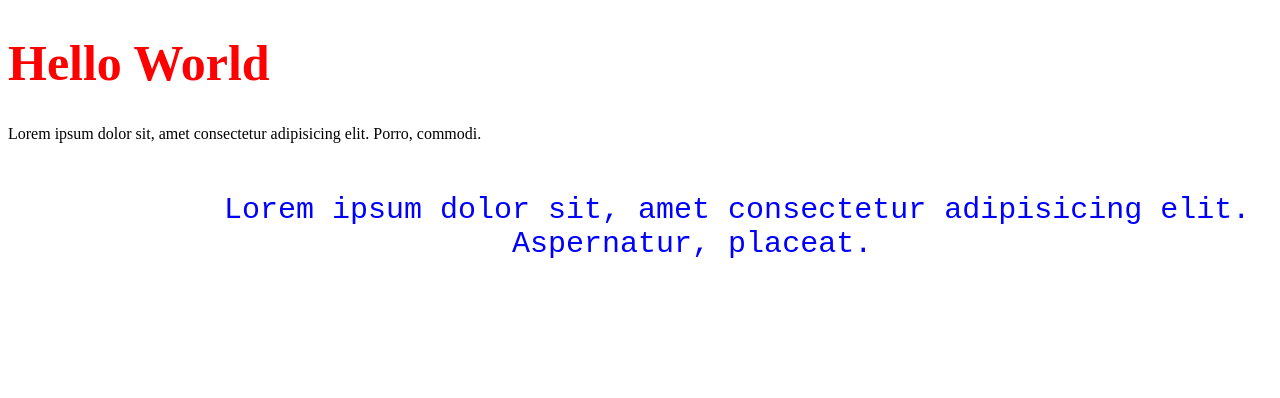
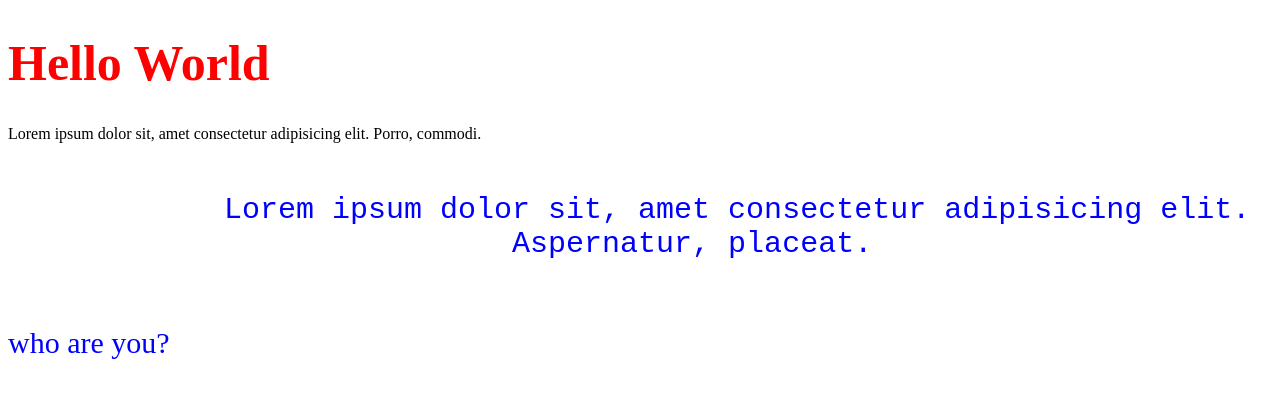
Before and after one commit to Ali-Nawab/Github-Checking, a plain HTML site: page index.html in a window 1280 px wide. Drawn offline with Linux system fonts and the light colour scheme.

Commit message:
conflict in main

```diff
--- a/index.html
+++ b/index.html
@@ -17,5 +17,6 @@
             </span>
         </pre>
     </p>
+    <span>who are you?</span>
 </body>
 </html>
```
